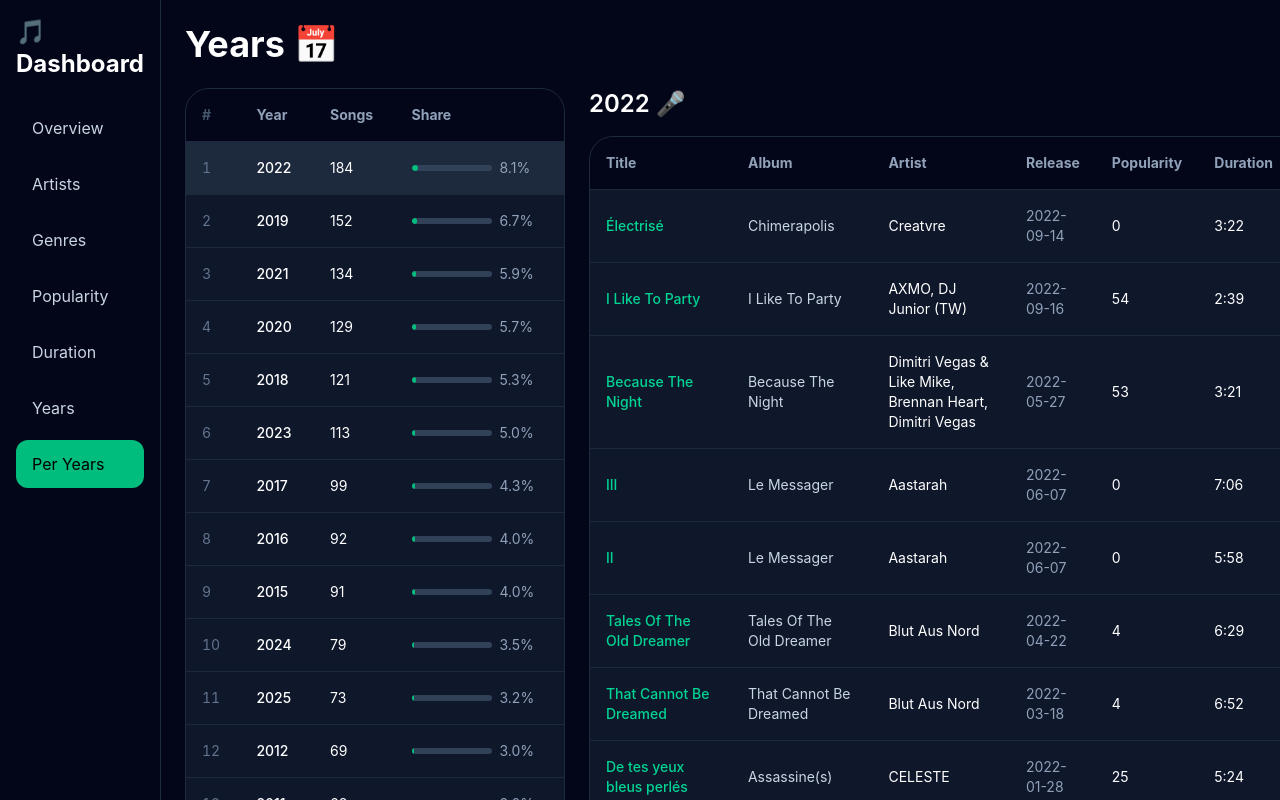
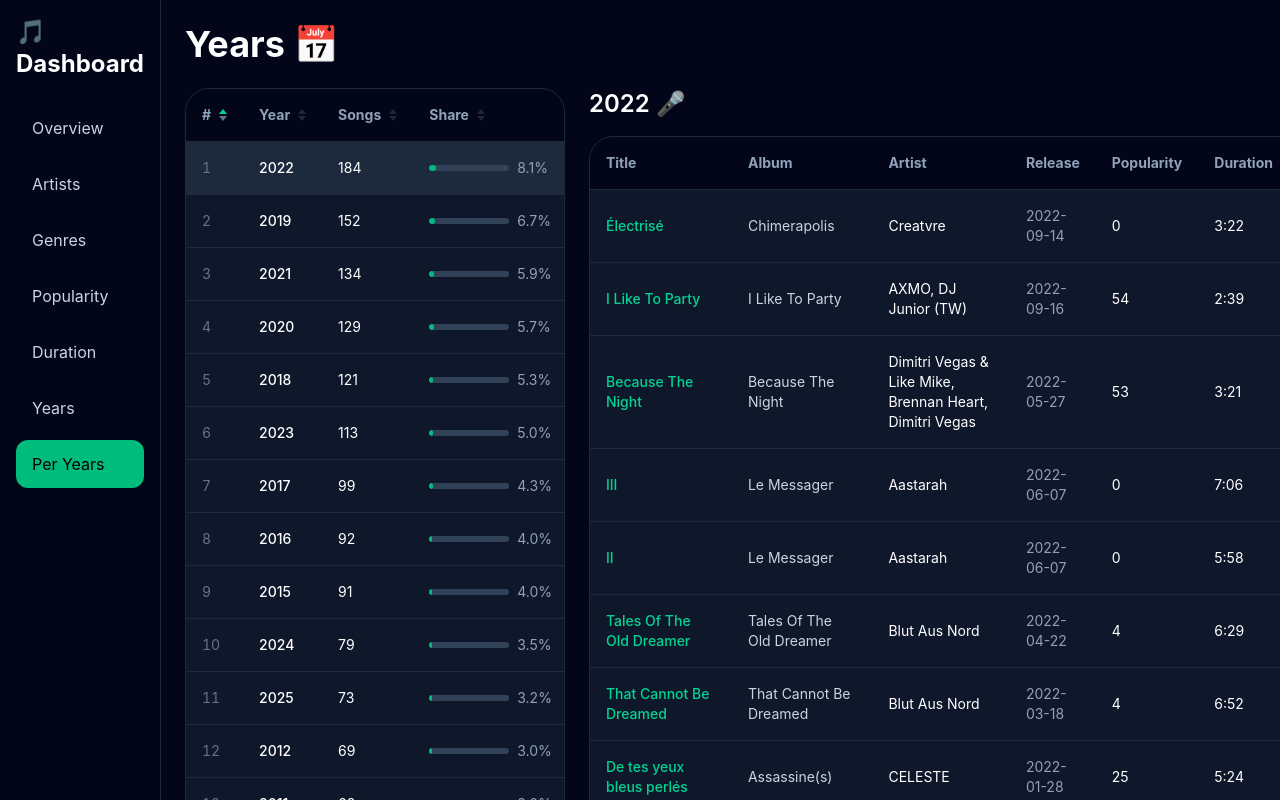
Before and after one commit to ArtBalan/spotify-favorite-dashboard, a React (Vite) app: page /perYears in a window 1280 px wide. Shown: the top 800 px of the page. Built offline with nearby package versions, Linux system fonts and the light colour scheme.

Commit message:
sorting on PerYearsPage

```diff
--- a/src/pages/PerYearsPage.tsx
+++ b/src/pages/PerYearsPage.tsx
@@ -2,6 +2,21 @@ import { useMemo, useState } from "react";
 import SongsTable from "../components/SongsTable";
 import { getTopYears } from "../lib/analytics";
 import { loadTracks } from "../lib/parseCsv";
+
+type SortKey = "rank" | "year" | "count" | "share";
+
+function SortIcon({ active, dir }: { active: boolean; dir: "asc" | "desc" }) {
+  return (
+    <span className={`ml-1.5 inline-flex flex-col gap-[2px] transition-opacity ${active ? "opacity-100" : "opacity-30"}`}>
+      <svg width="8" height="5" viewBox="0 0 8 5" className={`transition-colors ${active && dir === "asc" ? "text-emerald-400" : "text-slate-500"}`}>
+        <path d="M4 0L8 5H0L4 0Z" fill="currentColor" />
+      </svg>
+      <svg width="8" height="5" viewBox="0 0 8 5" className={`transition-colors ${active && dir === "desc" ? "text-emerald-400" : "text-slate-500"}`}>
+        <path d="M4 5L0 0H8L4 5Z" fill="currentColor" />
+      </svg>
+    </span>
+  );
+}
 
 export default function PerYearsPage() {
   const tracks = loadTracks();
@@ -9,10 +24,42 @@ export default function PerYearsPage() {
   const total = tracks.length;
 
   const [selectedYear, setSelectedYear] = useState(years[0]?.year || "");
+  const [sortKey, setSortKey] = useState<SortKey>("rank");
+  const [direction, setDirection] = useState<"asc" | "desc">("asc");
+
+  function sortBy(key: SortKey) {
+    if (sortKey === key) {
+      setDirection(direction === "asc" ? "desc" : "asc");
+    } else {
+      setSortKey(key);
+      setDirection(key === "rank" ? "asc" : "desc");
+    }
+  }
+
+  const sortedYears = useMemo(() => {
+    const modifier = direction === "asc" ? 1 : -1;
+    return [...years].map((y, i) => ({ ...y, rank: i + 1 })).sort((a, b) => {
+      if (sortKey === "year") return a.year.localeCompare(b.year) * modifier;
+      if (sortKey === "share") return (a.count - b.count) * modifier;
+      return (a[sortKey] - b[sortKey]) * modifier;
+    });
+  }, [years, sortKey, direction]);
 
   const yearTrack = useMemo(
     () => tracks.filter((t) => t.releaseDate.split("-")[0] === selectedYear),
     [tracks, selectedYear]
+  );
+
+  const col = (key: SortKey, label: string) => (
+    <th
+      className="cursor-pointer p-4 select-none whitespace-nowrap group"
+      onClick={() => sortBy(key)}
+    >
+      <span className="inline-flex items-center gap-0.5 transition-colors group-hover:text-slate-200">
+        {label}
+        <SortIcon active={sortKey === key} dir={direction} />
+      </span>
+    </th>
   );
 
   return (
@@ -24,15 +71,15 @@ export default function PerYearsPage() {
           <table className="w-full text-left text-sm">
             <thead className="bg-slate-950 text-slate-400">
               <tr>
-                <th className="p-4 text-slate-600">#</th>
-                <th className="p-4">Year</th>
-                <th className="p-4">Songs</th>
-                <th className="p-4">Share</th>
+                {col("rank", "#")}
+                {col("year", "Year")}
+                {col("count", "Songs")}
+                {col("share", "Share")}
               </tr>
             </thead>
 
             <tbody>
-              {years.map((year, i) => {
+              {sortedYears.map((year) => {
                 const share = (year.count / total) * 100;
                 return (
                   <tr
@@ -42,7 +89,7 @@ export default function PerYearsPage() {
                       selectedYear === year.year ? "bg-slate-800" : ""
                     }`}
                   >
-                    <td className="p-4 text-slate-500 tabular-nums">{i + 1}</td>
+                    <td className="p-4 text-slate-500 tabular-nums">{year.rank}</td>
                     <td className="p-4 font-medium">{year.year}</td>
                     <td className="p-4">{year.count}</td>
                     <td className="p-4">
```
